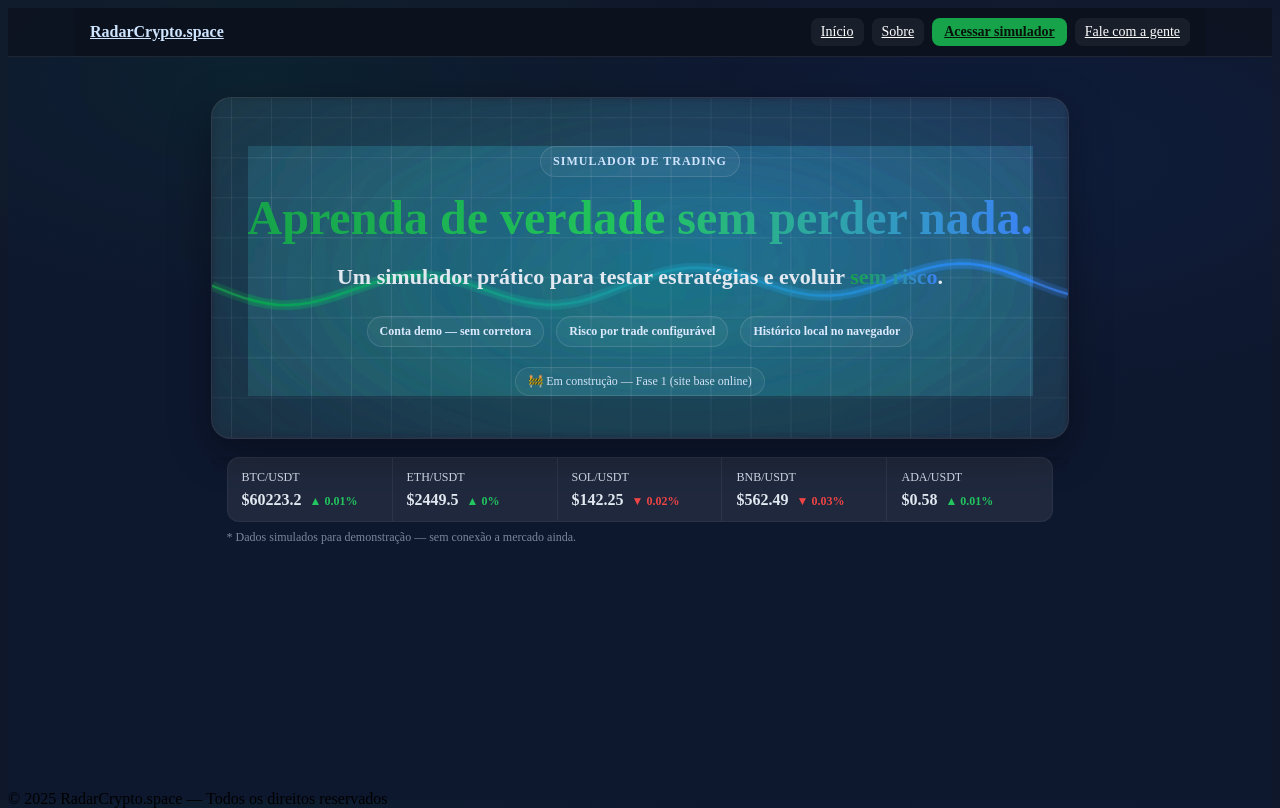
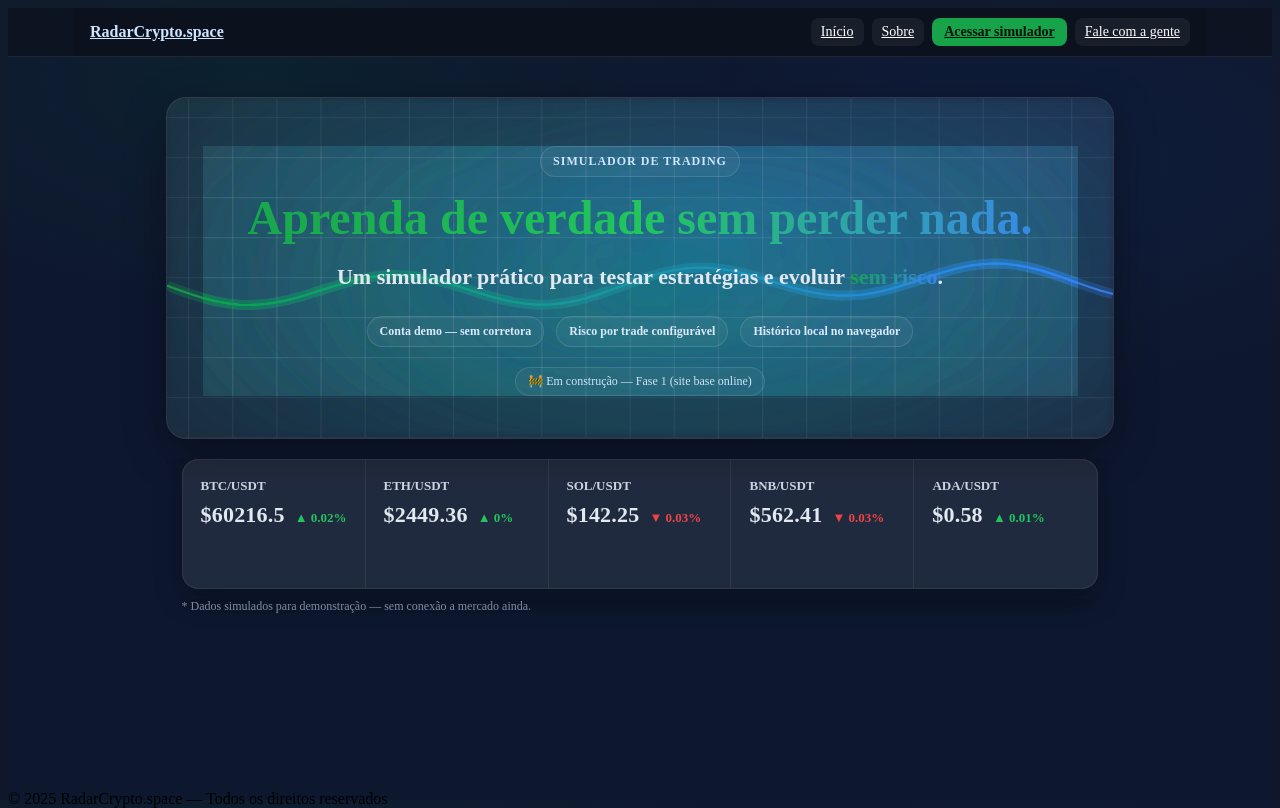
Before and after one commit to Ivanmonteiro-create/radarcripto.space, a Next.js app: page / in a window 1280 px wide. Built offline with nearby package versions, Linux system fonts and the light colour scheme.

Commit message:
Update MarketTicker.js

```diff
--- a/components/MarketTicker.js
+++ b/components/MarketTicker.js
@@ -16,43 +16,76 @@ export default function MarketTicker() {
     const id = setInterval(() => {
       setRows((prev) =>
         prev.map((r) => {
-          const drift = r.price * (Math.random() - 0.5) * 0.0008;
+          const drift = r.price * (Math.random() - 0.5) * 0.001; // levemente mais "vivo"
           const price = Math.max(0.0001, r.price + drift);
           const change = ((price - r.price) / r.price) * 100;
-          return { ...r, price: Number(price.toFixed(2)), change: Number(change.toFixed(2)) };
+          return {
+            ...r,
+            price: Number(price.toFixed(2)),
+            change: Number(change.toFixed(2)),
+          };
         })
       );
-    }, 1800);
+    }, 1600);
     return () => clearInterval(id);
   }, []);
 
   return (
-    <div style={{ margin: "18px auto 0", maxWidth: 1180, padding: "0 16px" }}>
+    <div style={{ margin: "20px auto 0", maxWidth: 1200, padding: "0 16px" }}>
       <div
         style={{
-          borderRadius: 12,
-          border: "1px solid rgba(255,255,255,0.08)",
-          background: "rgba(255,255,255,0.04)",
+          borderRadius: 16,
+          border: "1px solid rgba(255,255,255,0.10)",
+          background: "rgba(255,255,255,0.045)",
+          boxShadow: "0 10px 28px rgba(0,0,0,0.30)",
           overflow: "hidden",
         }}
       >
-        <div style={{ display: "grid", gridTemplateColumns: "repeat(5, 1fr)" }}>
+        {/* grid fixo em 5 colunas no desktop */}
+        <div
+          style={{
+            display: "grid",
+            gridTemplateColumns: "repeat(5, 1fr)",
+          }}
+        >
           {rows.map((r, i) => (
             <div
               key={r.pair}
               style={{
-                padding: "12px 14px",
-                borderRight: i < rows.length - 1 ? "1px solid rgba(255,255,255,0.06)" : "none",
-                minWidth: 0,
+                padding: "18px 18px", // ↑ mais alto
+                borderRight:
+                  i < rows.length - 1
+                    ? "1px solid rgba(255,255,255,0.07)"
+                    : "none",
+                minHeight: 92, // ↑ altura do card
               }}
             >
-              <div style={{ fontSize: 12, color: "#cbd5e1", marginBottom: 6 }}>{r.pair}</div>
-              <div style={{ display: "flex", alignItems: "baseline", gap: 8 }}>
-                <div style={{ fontWeight: 700, color: "#e2e8f0" }}>${r.price}</div>
+              <div
+                style={{
+                  fontSize: 13,
+                  color: "#cbd5e1",
+                  marginBottom: 8,
+                  fontWeight: 600,
+                }}
+              >
+                {r.pair}
+              </div>
+
+              <div style={{ display: "flex", alignItems: "baseline", gap: 10 }}>
                 <div
                   style={{
-                    fontSize: 12,
-                    fontWeight: 700,
+                    fontWeight: 800,
+                    color: "#e2e8f0",
+                    fontSize: 22, // ↑ número maior
+                    letterSpacing: 0.2,
+                  }}
+                >
+                  ${r.price}
+                </div>
+                <div
+                  style={{
+                    fontSize: 13,
+                    fontWeight: 800,
                     color: r.change >= 0 ? "#22c55e" : "#ef4444",
                   }}
                 >
@@ -63,7 +96,15 @@ export default function MarketTicker() {
           ))}
         </div>
       </div>
-      <div style={{ fontSize: 12, color: "#94a3b8", opacity: 0.8, marginTop: 8 }}>
+
+      <div
+        style={{
+          fontSize: 12,
+          color: "#94a3b8",
+          opacity: 0.85,
+          marginTop: 10,
+        }}
+      >
         * Dados simulados para demonstração — sem conexão a mercado ainda.
       </div>
     </div>
```
